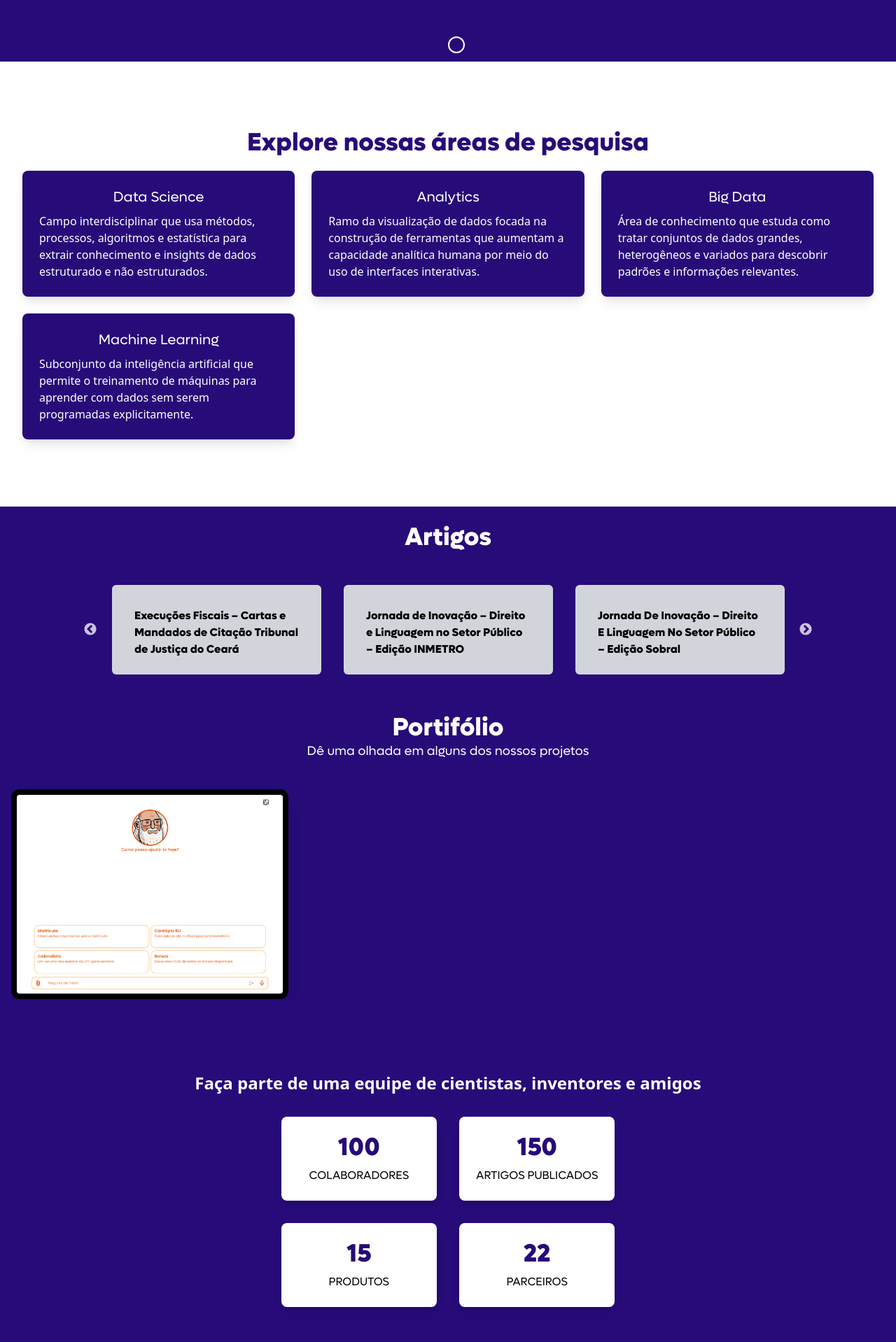
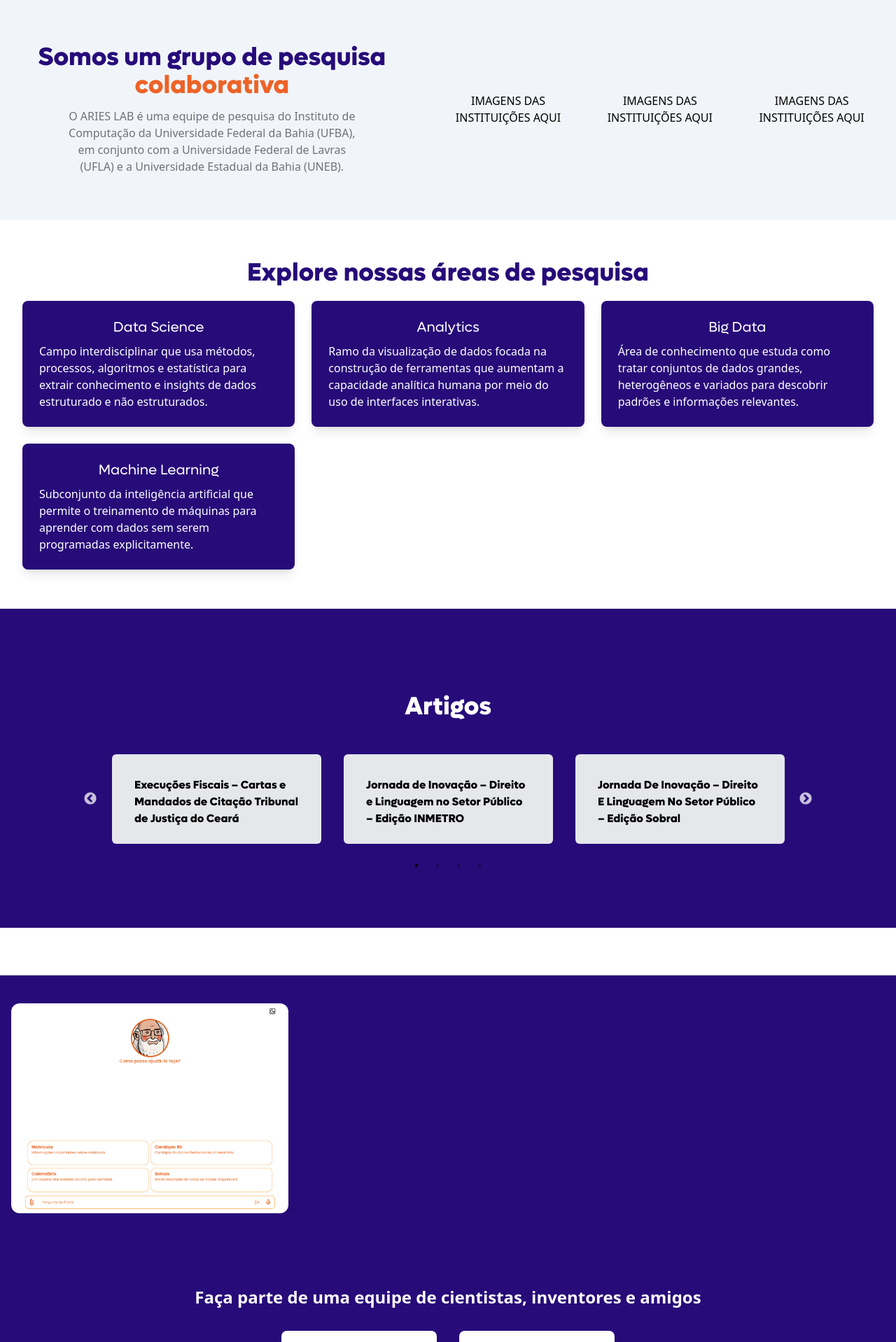
Before and after one commit to reset-ufc/reset-ufc.github.io, a React (Vite) app: page / in a window 1280 px wide. Shown: the part 802-2720 px from the top of the page at 70% size. Built offline with nearby package versions, Linux system fonts and the light colour scheme; what tailwindcss-animated would draw is missing.

Commit message:
mass change

```diff
--- a/src/components/CarouselSection/index.tsx
+++ b/src/components/CarouselSection/index.tsx
@@ -40,7 +40,7 @@ export default function CarouselSection() {
             key={index}
             className="p-4 cursor-pointer "
           >
-            <div className={`bg-gray-300 rounded-md  hover:bg-[#ec642a] hover:text-white transition p-8  text-black font-Lufga-ExtraBold  h-32`}>
+            <div className={`bg-gray-200 rounded-md  hover:bg-[#ec642a] hover:text-white transition p-8  text-black font-Lufga-ExtraBold  h-32`}>
               <p className={`bg-inherit transition-transform  ease-in-out hover:-translate-y-1 hover:scale-70`}>{item.title}</p>
             </div>
           </div>
--- a/src/components/Collection/index.css
+++ b/src/components/Collection/index.css
@@ -50,10 +50,9 @@
 }
 
 .area {
-  background: #270B79;
   background: -webkit-linear-gradient(to left, #8f94fb, #4e54c8);
   width: 100%;
-  height: 100vh; /* Certifica-se de que ocupa toda a altura da tela */
+  height: 100vh;
   position: absolute; /* Mude para fixed para garantir que fique sempre visível */
   top: 0;
   left: 0;
--- a/src/components/Collection/index.tsx
+++ b/src/components/Collection/index.tsx
@@ -19,10 +19,10 @@ export default function Collection() {
     if (nextSection) {
       nextSection.scrollIntoView({ behavior: "smooth" });
     }
-  };
+};
 
   return (
-    <div className="relative flex justify-center items-center animate-fade animate-once animate-alternate bg-[#270B79]">
+    <div className="relative flex justify-center h-screen items-center animate-fade animate-once animate-alternate bg-[#270B79] ">
       <div className="area">
         <ul className="circles">
           <li></li>
@@ -38,7 +38,7 @@ export default function Collection() {
         </ul>
       </div>
 
-      <div className="bg-transparent flex justify-evenly w-full h-[890px] items-center z-10">
+      <div className="bg-transparent flex justify-evenly w-full h-full items-center z-10">
         <div className="bg-inherit flex flex-col justify-center text-white">
           <h1 className="bg-inherit flex text-8xl font-Lufga-ExtraBold">
             Reset
--- a/src/components/ResearchArea/index.tsx
+++ b/src/components/ResearchArea/index.tsx
@@ -31,7 +31,7 @@ export default function ResearchArea() {
   ];
 
   return (
-      <div className="max-w-7xl mx-auto px-4 sm:px-6 lg:px-8 py-8 bg-inherit">
+      <div className="max-w-7xl mx-auto px-4 sm:px-6 lg:px-8 py-14 bg-inherit">
           <h2 className="flex justify-center text-4xl font-Lufga-ExtraBold bg-inherit text-[#270B79] pb-5">Explore nossas áreas de pesquisa</h2>
           <div className="grid grid-cols-1 md:grid-cols-2 bg-inherit lg:grid-cols-3 gap-6">
               {researchAreas.map((area, index) => (
--- a/src/components/StatsSection/index.tsx
+++ b/src/components/StatsSection/index.tsx
@@ -1,7 +1,16 @@
+// import DevImage from "../../../public/dev-image.png";
+import { Users, FileText, Box, Briefcase } from "lucide-react"; // Importando os ícones
+
+const statsData = [
+  { number: 100, text: "COLABORADORES", icon: Users },
+  { number: 150, text: "ARTIGOS PUBLICADOS", icon: FileText },
+  { number: 15, text: "PRODUTOS", icon: Box },
+  { number: 22, text: "PARCEIROS", icon: Briefcase },
+];
 
 const StatsSection = () => {
   return (
-    <section className=" flex flex-col items-center justify-center py-16 bg-[#270B79] text-white">
+    <section className="flex flex-col items-center justify-center py-16 bg-[#270B79] h-full text-white">
       {/* Área de animação */}
       <div className="area">
         <ul className="circles">
@@ -22,26 +31,24 @@ const StatsSection = () => {
       <h2 className="text-2xl font-bold mb-8 z-10">
         Faça parte de uma equipe de cientistas, inventores e amigos
       </h2>
-
-    <div className=" grid grid-cols-2 gap-8 text-center z-10">
-      <div className="bg-white text-black rounded-lg p-6 shadow-lg">
-        <div className="text-4xl bg-inherit font-Lufga-ExtraBold text-[#270B79]">100</div>
-        <div className="mt-2 bg-inherit font-Lufga-Regular">COLABORADORES</div>
+      <div className="flex items-center justify-between">
+        {/* <img src={DevImage} alt="Uma pessoa desenvolvendo" /> */}
+        <div className="grid grid-cols-2 gap-8 text-center z-10">
+          {statsData.map((item, index) => (
+            <div
+              key={index}
+              className="bg-white text-black rounded-lg p-6 shadow-lg flex flex-col items-center"
+            >
+              {/* Ícone */}
+              <item.icon className="text-[#270B79] size-8 mb-4" />
+              <div className="text-4xl bg-inherit font-Lufga-ExtraBold text-[#270B79]">
+                {item.number}
               </div>
-
-      <div className="bg-white text-black rounded-lg p-6 shadow-lg">
-        <div className="text-4xl bg-inherit font-Lufga-ExtraBold text-[#270B79]">150</div>
-        <div className="mt-2 bg-inherit font-Lufga-Regular">ARTIGOS PUBLICADOS</div>
+              <div className="mt-2 bg-inherit font-Lufga-Regular">
+                {item.text}
               </div>
-
-      <div className="bg-white text-black rounded-lg p-6 shadow-lg">
-        <div className="text-4xl bg-inherit font-Lufga-ExtraBold text-[#270B79]">15</div>
-        <div className="mt-2 bg-inherit font-Lufga-Regular">PRODUTOS</div>
             </div>
-
-      <div className=" bg-white text-black rounded-lg p-6 shadow-lg">
-        <div className="text-4xl bg-inherit font-Lufga-ExtraBold text-[#270B79]">22</div>
-        <div className="mt-2 bg-inherit font-Lufga-Regular">PARCEIROS</div>
+          ))}
         </div>
       </div>
     </section>
--- a/src/components/portifolio.tsx
+++ b/src/components/portfolio.tsx
@@ -15,7 +15,7 @@ export default function Portfolio() {
   ];
 
   return (
-    <section className="py-10" style={{ backgroundColor: '#270B79' }}>
+    <section className='py-10' style={{ backgroundColor: '#270B79' }}>
       <div className="container mx-auto px-4">
         <Swiper
           modules={[Navigation, Pagination]}
@@ -27,13 +27,13 @@ export default function Portfolio() {
           {projects.map((project, index) => (
             <SwiperSlide key={index} className='bg-inherit'>
               <div
-                className="relative border-8 rounded-xl border-black shadow-xl bg-cover bg-center"
+                className="relative rounded-xl shadow-xl bg-cover bg-center"
                 style={{
                   backgroundImage: `url(${project.image})`,
                   height: '300px',
                 }}
               >
-                <div className="absolute inset-0  bg-black bg-opacity-50 flex flex-col justify-end p-8 opacity-0 hover:opacity-100 transition-opacity duration-300">
+                <div className="absolute inset-0  bg-black bg-opacity-50 rounded-xl flex flex-col justify-end p-8 opacity-0 hover:opacity-100 transition-opacity duration-300">
                   <h1 className="text-white text-xl uppercase group-hover:text-orange-500">
                     {project.name}
                   </h1>
--- a/src/output.css
+++ b/src/output.css
@@ -672,10 +672,6 @@ video {
   z-index: 50;
 }
 
-.col-span-2 {
-  grid-column: span 2 / span 2;
-}
-
 .m-8 {
   margin: 2rem;
 }
@@ -795,6 +791,11 @@ video {
   aspect-ratio: 1 / 1;
 }
 
+.size-8 {
+  width: 2rem;
+  height: 2rem;
+}
+
 .h-10 {
   height: 2.5rem;
 }
@@ -807,10 +808,6 @@ video {
   height: 8rem;
 }
 
-.h-36 {
-  height: 9rem;
-}
-
 .h-40 {
   height: 10rem;
 }
@@ -831,18 +828,18 @@ video {
   height: 60px;
 }
 
-.h-\[890px\] {
-  height: 890px;
+.h-\[990px\] {
+  height: 990px;
+}
+
+.h-auto {
+  height: auto;
 }
 
 .h-full {
   height: 100%;
 }
 
-.h-auto {
-  height: auto;
-}
-
 .min-h-screen {
   min-height: 100vh;
 }
@@ -891,6 +888,10 @@ video {
   width: 350px;
 }
 
+.w-\[426px\] {
+  width: 426px;
+}
+
 .w-full {
   width: 100%;
 }
@@ -905,10 +906,6 @@ video {
 
 .max-w-full {
   max-width: 100%;
-}
-
-.max-w-xs {
-  max-width: 20rem;
 }
 
 .max-w-md {
@@ -1076,6 +1073,10 @@ video {
   justify-content: space-evenly;
 }
 
+.gap-10 {
+  gap: 2.5rem;
+}
+
 .gap-2 {
   gap: 0.5rem;
 }
@@ -1090,10 +1091,6 @@ video {
 
 .gap-8 {
   gap: 2rem;
-}
-
-.gap-10 {
-  gap: 2.5rem;
 }
 
 .space-x-2 > :not([hidden]) ~ :not([hidden]) {
@@ -1166,14 +1163,6 @@ video {
   border-width: 4px;
 }
 
-.border-8 {
-  border-width: 8px;
-}
-
-.border-t {
-  border-top-width: 1px;
-}
-
 .border-\[\#270B79\] {
   --tw-border-opacity: 1;
   border-color: rgb(39 11 121 / var(--tw-border-opacity));
@@ -1184,16 +1173,6 @@ video {
   border-color: rgb(236 100 42 / var(--tw-border-opacity));
 }
 
-.border-black {
-  --tw-border-opacity: 1;
-  border-color: rgb(0 0 0 / var(--tw-border-opacity));
-}
-
-.border-gray-400 {
-  --tw-border-opacity: 1;
-  border-color: rgb(156 163 175 / var(--tw-border-opacity));
-}
-
 .border-white {
   --tw-border-opacity: 1;
   border-color: rgb(255 255 255 / var(--tw-border-opacity));
@@ -1209,6 +1188,11 @@ video {
   background-color: rgb(236 100 42 / var(--tw-bg-opacity));
 }
 
+.bg-\[\#ed6327\] {
+  --tw-bg-opacity: 1;
+  background-color: rgb(237 99 39 / var(--tw-bg-opacity));
+}
+
 .bg-black {
   --tw-bg-opacity: 1;
   background-color: rgb(0 0 0 / var(--tw-bg-opacity));
@@ -1219,6 +1203,11 @@ video {
   background-color: rgb(243 244 246 / var(--tw-bg-opacity));
 }
 
+.bg-gray-200 {
+  --tw-bg-opacity: 1;
+  background-color: rgb(229 231 235 / var(--tw-bg-opacity));
+}
+
 .bg-gray-300 {
   --tw-bg-opacity: 1;
   background-color: rgb(209 213 219 / var(--tw-bg-opacity));
@@ -1228,6 +1217,11 @@ video {
   background-color: inherit;
 }
 
+.bg-neutral-800 {
+  --tw-bg-opacity: 1;
+  background-color: rgb(38 38 38 / var(--tw-bg-opacity));
+}
+
 .bg-purple-50 {
   --tw-bg-opacity: 1;
   background-color: rgb(250 245 255 / var(--tw-bg-opacity));
@@ -1236,6 +1230,11 @@ video {
 .bg-secondary {
   --tw-bg-opacity: 1;
   background-color: rgb(236 100 42 / var(--tw-bg-opacity));
+}
+
+.bg-slate-100 {
+  --tw-bg-opacity: 1;
+  background-color: rgb(241 245 249 / var(--tw-bg-opacity));
 }
 
 .bg-transparent {
@@ -1295,10 +1294,6 @@ video {
   padding: 2rem;
 }
 
-.p-2 {
-  padding: 0.5rem;
-}
-
 .px-12 {
   padding-left: 3rem;
   padding-right: 3rem;
@@ -1319,6 +1314,11 @@ video {
   padding-right: 1rem;
 }
 
+.px-5 {
+  padding-left: 1.25rem;
+  padding-right: 1.25rem;
+}
+
 .py-1 {
   padding-top: 0.25rem;
   padding-bottom: 0.25rem;
@@ -1334,6 +1334,11 @@ video {
   padding-bottom: 3rem;
 }
 
+.py-14 {
+  padding-top: 3.5rem;
+  padding-bottom: 3.5rem;
+}
+
 .py-16 {
   padding-top: 4rem;
   padding-bottom: 4rem;
@@ -1344,20 +1349,24 @@ video {
   padding-bottom: 0.5rem;
 }
 
+.py-24 {
+  padding-top: 6rem;
+  padding-bottom: 6rem;
+}
+
 .py-4 {
   padding-top: 1rem;
   padding-bottom: 1rem;
 }
 
-.py-8 {
-  padding-top: 2rem;
-  padding-bottom: 2rem;
-}
-
 .pb-28 {
   padding-bottom: 7rem;
 }
 
+.pb-3 {
+  padding-bottom: 0.75rem;
+}
+
 .pb-4 {
   padding-bottom: 1rem;
 }
@@ -1404,10 +1413,6 @@ video {
 
 .pt-8 {
   padding-top: 2rem;
-}
-
-.pt-4 {
-  padding-top: 1rem;
 }
 
 .text-center {
@@ -1500,6 +1505,11 @@ video {
   color: rgb(236 100 42 / var(--tw-text-opacity));
 }
 
+.text-\[\#ed6327\] {
+  --tw-text-opacity: 1;
+  color: rgb(237 99 39 / var(--tw-text-opacity));
+}
+
 .text-black {
   --tw-text-opacity: 1;
   color: rgb(0 0 0 / var(--tw-text-opacity));
@@ -1533,6 +1543,11 @@ video {
 .text-white {
   --tw-text-opacity: 1;
   color: rgb(255 255 255 / var(--tw-text-opacity));
+}
+
+.text-zinc-500 {
+  --tw-text-opacity: 1;
+  color: rgb(113 113 122 / var(--tw-text-opacity));
 }
 
 .opacity-0 {
@@ -1728,6 +1743,10 @@ video {
 }
 
 @media (min-width: 640px) {
+  .sm\:grid-cols-2 {
+    grid-template-columns: repeat(2, minmax(0, 1fr));
+  }
+
   .sm\:px-6 {
     padding-left: 1.5rem;
     padding-right: 1.5rem;
--- a/src/pages/Home/index.tsx
+++ b/src/pages/Home/index.tsx
@@ -1,6 +1,6 @@
 import Collection from "../../components/Collection";
 import CarouselSection from "../../components/CarouselSection";
-import Portifolio from "../../components/portifolio";
+import Portfolio from "../../components/portfolio";
 import StatsSection from "../../components/StatsSection";
 import { useState, useEffect } from "react";
 import { FaArrowUp } from "react-icons/fa";
@@ -32,7 +32,7 @@ export default function Home() {
   const scrollToTop = () => {
     window.scrollTo({
       top: 0,
-      behavior: "smooth"
+      behavior: "smooth",
     });
   };
 
@@ -42,32 +42,70 @@ export default function Home() {
   }, []);
 
   return (
-    <div className="relative w-full">
+    <>
       <Collection />
-
-      <div id="next-section" className="">
-        <div  className="bg-white py-16">
+      <div id="next-section">
+        <div className="flex flex-col bg-white">
+        <div className="flex justify-center gap-10 text-center items-center px-5 py-16 bg-slate-100">
+           <div className="flex flex-col justify-center items-center">
+           <h2 className="text-4xl font-Lufga-ExtraBold bg-inherit text-[#270B79] pb-3">
+            Somos um grupo de pesquisa <span className="text-[#ed6327]">colaborativa</span>
+            </h2>
+            <p className="font-medium text-zinc-500 w-[426px]">
+            O ARIES LAB é uma equipe de pesquisa do Instituto de Computação da Universidade Federal da Bahia (UFBA), em conjunto com a Universidade Federal de Lavras (UFLA) e a Universidade Estadual da Bahia (UNEB).
+            </p>
+           </div>
+            <div className="grid grid-cols-1 sm:grid-cols-2 lg:grid-cols-3 gap-4 justify-center items-center">
+              {Array.from({ length: 3 }).map((_, index) => (
+                <div
+                  key={index}
+                >
+                  IMAGENS DAS INSTITUIÇÕES AQUI
+                </div>
+              ))}
+            </div>
+          </div>
           <ResearchArea />
         </div>
-        <div className="bg-[#270B79]">
+        <div className="bg-[#270B79] py-24">
           <h1 className="text-white animate-fade-up animate-once animate-alternate flex justify-center text-4xl pt-6 font-Lufga-ExtraBold">
             Artigos
           </h1>
           <CarouselSection />
         </div>
-        <div className="animate-fade-right animate-once animate-alternate py-8">
-          <h1 className="text-white flex justify-center text-4xl font-Lufga-ExtraBold">
-            Portifólio
-          </h1>
-          <h2 className="text-white flex justify-center text-lg font-Lufga-Regular">
-            Dê uma olhada em alguns dos nossos projetos
-          </h2>
-          <Portifolio />
+        <div className="animate-fade-right animate-once animate-alternate">
+          <div>
+            <h1 className="text-white flex justify-center text-4xl font-Lufga-ExtraBold">
+              Portfólio
+            </h1>
+            <h2 className="text-white flex justify-center text-lg font-Lufga-Regular">
+              Dê uma olhada em alguns dos nossos projetos
+            </h2>
+          </div>
+          <Portfolio />
           <StatsSection />
+          <div className="flex flex-col text-center px-5 py-24">
+            <h2 className="text-4xl font-Lufga-ExtraBold bg-inherit text-[#270B79] pb-3">
+              Nossos Patrocínios
+            </h2>
+            <p className="font-medium text-zinc-500">
+              Os membros do RESET LAB recebem financiamento da CAPES, FAPESP,
+              CNPQ e Tomorrow.
+            </p>
+            <div className="grid grid-cols-1 sm:grid-cols-2 lg:grid-cols-4 gap-4 justify-center items-center">
+              {Array.from({ length: 4 }).map((_, index) => (
+                <div
+                  key={index}
+                  className="flex items-center justify-center px-16 py-10 bg-white shadow-lg rounded-lg"
+                >
+                  IMAGENS DOS PATROCINADORES AQUI
+                </div>
+              ))}
+            </div>
+          </div>
         </div>
-
         <div
-          className="absolute top-[860px] bg-transparent left-1/2 transform animate-bounce -translate-x-1/2 cursor-pointer"
+          className="absolute 2xl:top-[860px] top-[560px] bg-transparent left-1/2 transform animate-bounce -translate-x-1/2 cursor-pointer"
           onClick={handleScrollBottom}
         >
           <span className="block w-6 h-6 border-2 bg-inherit border-white rounded-full"></span>
@@ -76,7 +114,7 @@ export default function Home() {
 
       {showButton && (
         <motion.button
-          className="fixed bottom-10 right-10 bg-[#ec642a] text-white rounded-full p-4 shadow-lg"
+          className="fixed bottom-10 right-10 bg-[#ed6327] text-white rounded-full p-4 shadow-lg"
           onClick={scrollToTop}
           initial={{ opacity: 0, scale: 0 }}
           animate={{ opacity: 1, scale: 1 }}
@@ -89,6 +127,6 @@ export default function Home() {
           />
         </motion.button>
       )}
-    </div>
+    </>
   );
 }
```
Also changed, not shown: src/components/Footer/index.tsx (+46 -24 lines), src/components/Header.tsx (+8 -8 lines), 1 other file (tests, documents, lock files or other folders). Lines whose indentation alone changed are shown as unchanged.
